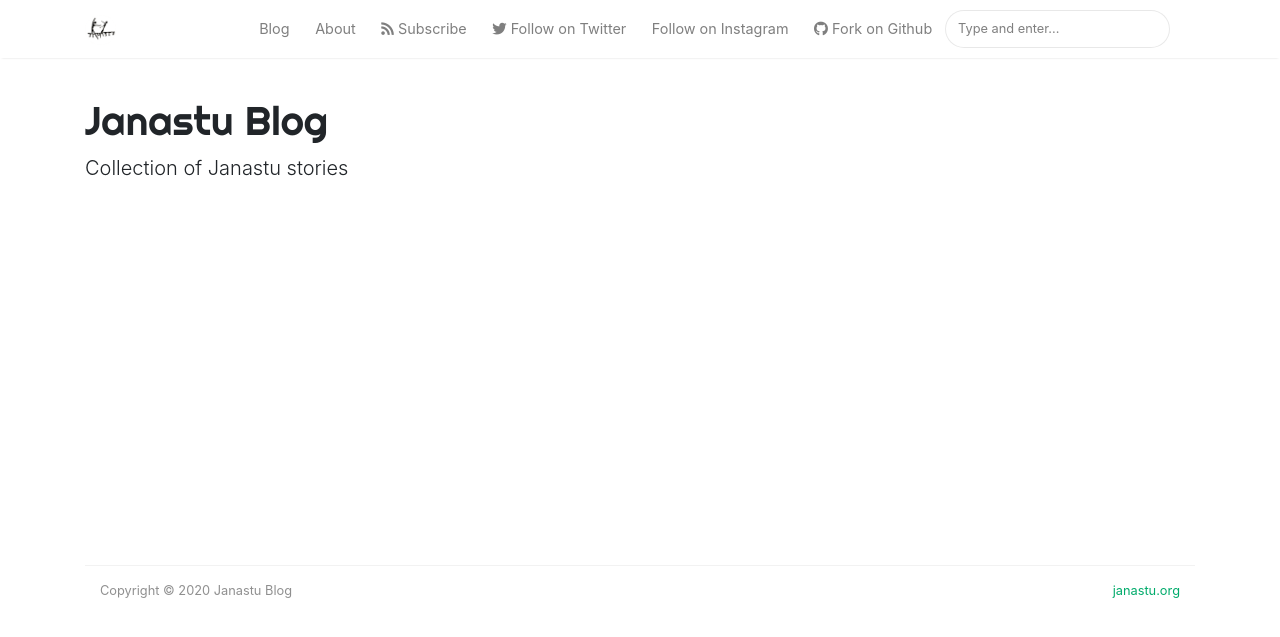
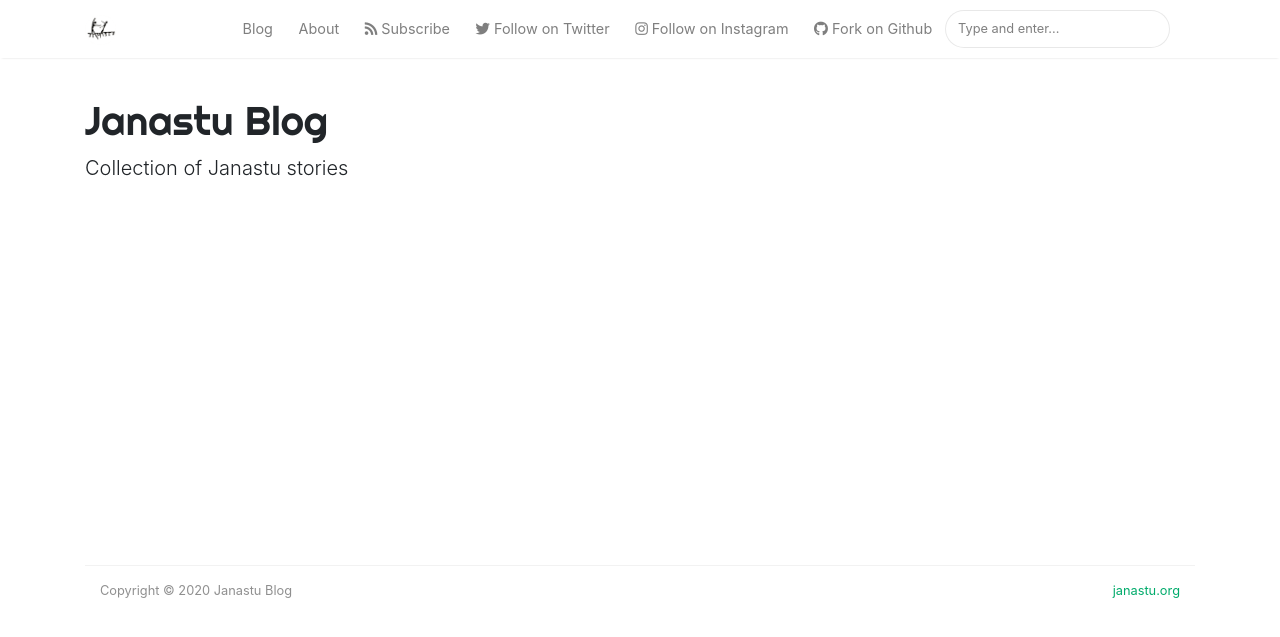
Before and after one commit to janastu/blog.janastu.org, a Jekyll site: the page built from _pages/tags.md, in a window 1280 px wide. Shown: the top 637 px of the page. Built offline with Jekyll 4.4.1, drawn with Linux system fonts in a browser that asks for light colours; nearby versions of some CDN libraries.

Commit message:
fa insta icon

```diff
--- a/_layouts/default.html
+++ b/_layouts/default.html
@@ -86,7 +86,7 @@
 
 
                 <li class="nav-item">
-                <a target="_blank" class="nav-link" href="https://www.instagram.com/servelots/"> Follow on Instagram</a>
+                <a target="_blank" class="nav-link" href="https://www.instagram.com/servelots/"><i class="fab fa-instagram"></i> Follow on Instagram</a>
                 </li>
 
                 <li class="nav-item">
```
